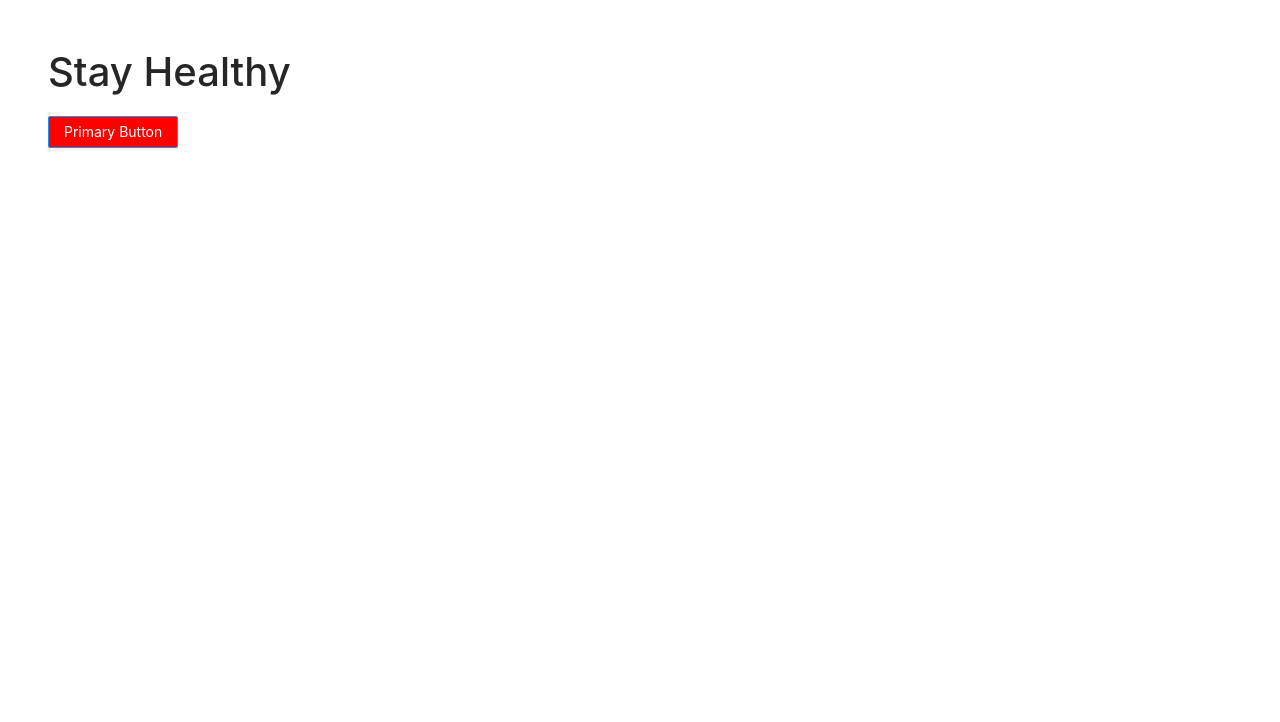
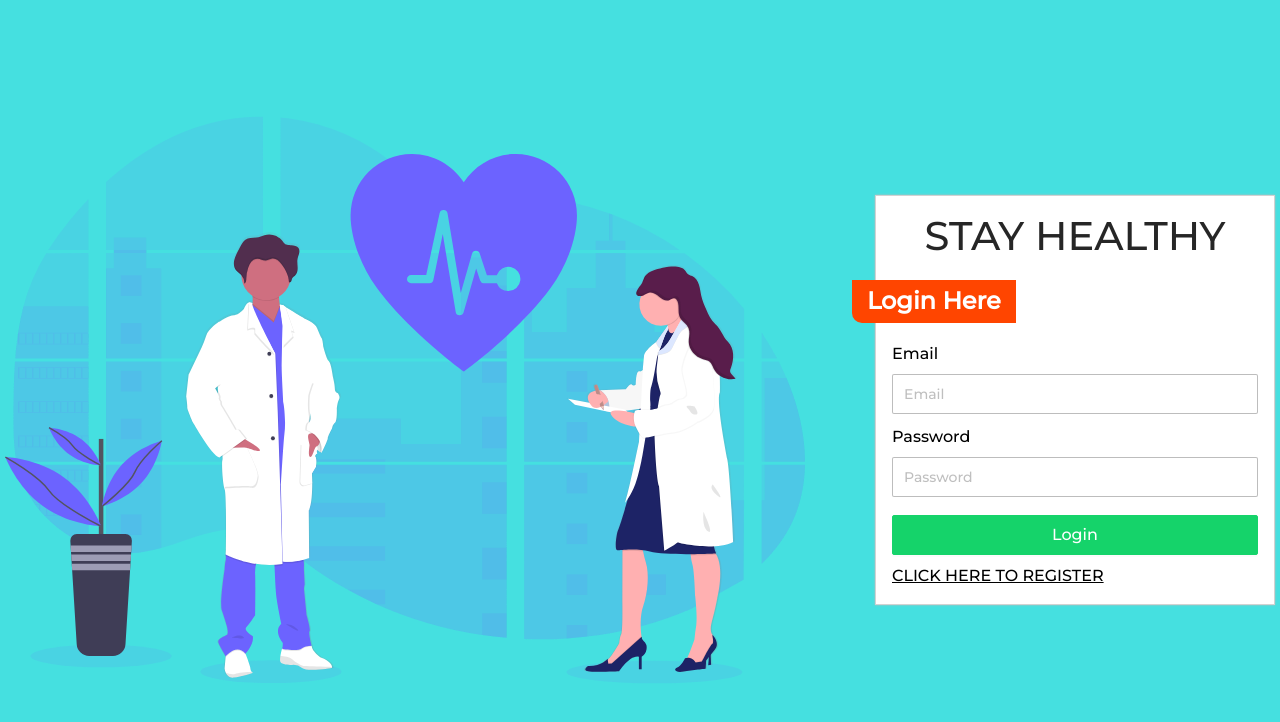
Before and after one commit to Shivakarka/Stay-Healthy-frontend, a React (Create React App) app: page /login in a window 1280 px wide. Shown: the top 722 px of the page. Built offline with nearby package versions, Linux system fonts and the light colour scheme.

Commit message:
designed login/register

```diff
--- a/src/App.js
+++ b/src/App.js
@@ -1,13 +1,18 @@
 import React from "react";
-import "antd/dist/antd.css";
+import { BrowserRouter, Routes, Route } from "react-router-dom";
+
 import { Button } from "antd";
+import Login from "./pages/Login";
+import Register from "./pages/Register";
 
 function App() {
   return (
-    <div className="App p-5">
-      <h1> Stay Healthy</h1>
-      <Button type="primary">Primary Button</Button>
-    </div>
+    <BrowserRouter>
+      <Routes>
+        <Route path="/login" element={<Login />} />
+        <Route path="/register" element={<Register />} />
+      </Routes>
+    </BrowserRouter>
   );
 }
 
--- a/src/index.css
+++ b/src/index.css
@@ -1,17 +1,120 @@
-body {
-  margin: 0;
-  font-family: -apple-system, BlinkMacSystemFont, "Segoe UI", "Roboto", "Oxygen",
-    "Ubuntu", "Cantarell", "Fira Sans", "Droid Sans", "Helvetica Neue",
-    sans-serif;
-  -webkit-font-smoothing: antialiased;
-  -moz-osx-font-smoothing: grayscale;
+@import url("https://fonts.googleapis.com/css2?family=Montserrat:wght@500&display=swap");
+
+* {
+  font-family: "Montserrat", sans-serif !important;
 }
 
-code {
-  font-family: source-code-pro, Menlo, Monaco, Consolas, "Courier New",
-    monospace;
+/* antd override */
+input {
+  border-radius: 2px !important;
+  border: 1px solid rgba(128, 128, 128, 0.521) !important;
+  height: 40px !important;
+}
+input:focus,
+.ant-picker {
+  outline: none !important;
+  box-shadow: none !important;
+  border: 1px solid gray !important;
+}
+label {
+  font-size: 1rem !important;
+  color: black !important;
+}
+.ant-form-item {
+  margin: 10px 0 !important;
+}
+.ant-picker-input input {
+  border: none !important;
+}
+.ant-picker {
+  border-radius: 2px !important;
+  border: 1px solid rgba(128, 128, 128, 0.521) !important;
+  height: 40px !important;
 }
 
-.ant-btn-primary {
-  background-color: red !important;
+/* Common styling */
+.card-title {
+  font-size: 22px;
+  font-weight: bold;
+  color: rgba(0, 0, 0, 0.627);
 }
+.normal-text {
+  font-size: 1rem;
+}
+
+.card {
+  box-shadow: 0 0 2px rgb(189, 188, 188);
+  border-radius: 0 !important;
+}
+
+.primary-button {
+  background-color: #15d36a !important;
+  border-color: #15d36a !important;
+  height: 40px !important;
+  width: 100% !important;
+  color: white !important;
+  font-size: 16px !important;
+  width: max-content !important;
+}
+
+.primary-button:hover {
+  background-color: #11be5f !important;
+}
+
+.full-width-button {
+  width: 100% !important;
+}
+p {
+  color: rgba(0, 0, 0, 0.673) !important;
+  padding: 0 !important;
+  margin: 0 !important;
+}
+
+.anchor {
+  color: black !important;
+  text-decoration: underline;
+  cursor: pointer;
+  font-size: 16px !important;
+}
+.anchor:hover {
+  text-decoration: underline !important;
+}
+
+.cursor-pointer {
+  cursor: pointer;
+}
+
+/* authentication pages   */
+.authentication {
+  height: 100vh;
+  display: flex;
+  align-items: center;
+  justify-content: center;
+  background-color: #45e0e0;
+  gap: 70px;
+}
+
+.logo img {
+  height: 50rem;
+  width: 50rem;
+}
+.authentication-form {
+  width: 400px;
+}
+
+.authentication .card-title {
+  font-size: 1.5rem;
+  font-weight: bold;
+  background-color: orangered;
+  color: white !important;
+  max-width: max-content !important;
+  padding: 7px 15px;
+  margin-left: -40px;
+  border-bottom-left-radius: 10px;
+}
+
+@media screen and (max-width: 1100px) {
+  .logo {
+    display: none;
+  }
+}
--- a/src/pages/Login.js
+++ b/src/pages/Login.js
@@ -1,9 +1,43 @@
-import React from 'react'
+import { Button, Form, Image, Input } from "antd";
+import React from "react";
+import { Link } from "react-router-dom";
+import Logo from "./doc.svg";
 
 const Login = () => {
+  const onFinish = (values) => {
+    console.log("Received ", values);
+  };
+
   return (
-    <div>Login</div>
-  )
-}
+    <div className="authentication">
+      <div className="logo">
+        <img src={Logo} />
+      </div>
+      <div className="authentication-form card p-3">
+        <h1 style={{ textAlign: "center" }}>STAY HEALTHY</h1>
+        <h1 className="card-title">Login Here</h1>
+        <Form layout="vertical" onFinish={onFinish}>
+          <Form.Item label="Email" name="email">
+            <Input placeholder="Email" />
+          </Form.Item>
+          <Form.Item label="Password" name="password">
+            <Input placeholder="Password" type="password" />
+          </Form.Item>
 
-export default Login
+          <Button
+            className="primary-button my-2 full-width-button"
+            htmlType="submit"
+          >
+            Login
+          </Button>
+
+          <Link to="/register" className="anchor mt-3">
+            CLICK HERE TO REGISTER
+          </Link>
+        </Form>
+      </div>
+    </div>
+  );
+};
+
+export default Login;
--- a/src/pages/Register.js
+++ b/src/pages/Register.js
@@ -1,7 +1,42 @@
+import { Button, Form, Input } from "antd";
 import React from "react";
+import { Link } from "react-router-dom";
 
 const Register = () => {
-  return <div>Register</div>;
+  const onFinish = (values) => {
+    console.log("Received ", values);
+  };
+
+  return (
+    <div className="authentication">
+      <div className="authentication-form card p-3">
+        <h1 style={{ textAlign: "center" }}>STAY HEALTHY</h1>
+        <h1 className="card-title">Nice To Meet U</h1>
+        <Form layout="vertical" onFinish={onFinish}>
+          <Form.Item label="Name" name="name">
+            <Input placeholder="Name" />
+          </Form.Item>
+          <Form.Item label="Email" name="email">
+            <Input placeholder="Email" />
+          </Form.Item>
+          <Form.Item label="Password" name="password">
+            <Input placeholder="Password" type="password" />
+          </Form.Item>
+
+          <Button
+            className="primary-button my-2 full-width-button"
+            htmlType="submit"
+          >
+            REGISTER
+          </Button>
+
+          <Link to="/login" className="anchor mt-3">
+            CLICK HERE TO LOGIN
+          </Link>
+        </Form>
+      </div>
+    </div>
+  );
 };
 
 export default Register;
```
Also changed, not shown: src/index.js (+7 -6 lines), src/pages/doc.svg (added).
